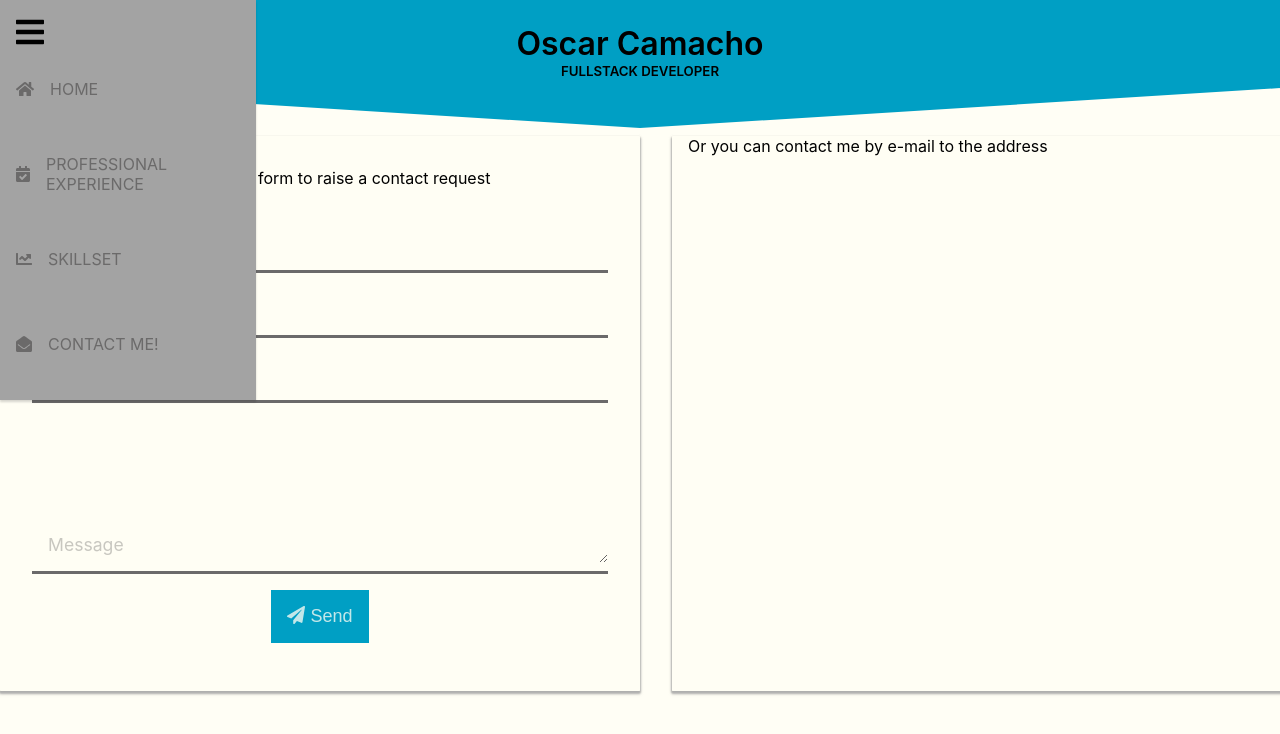
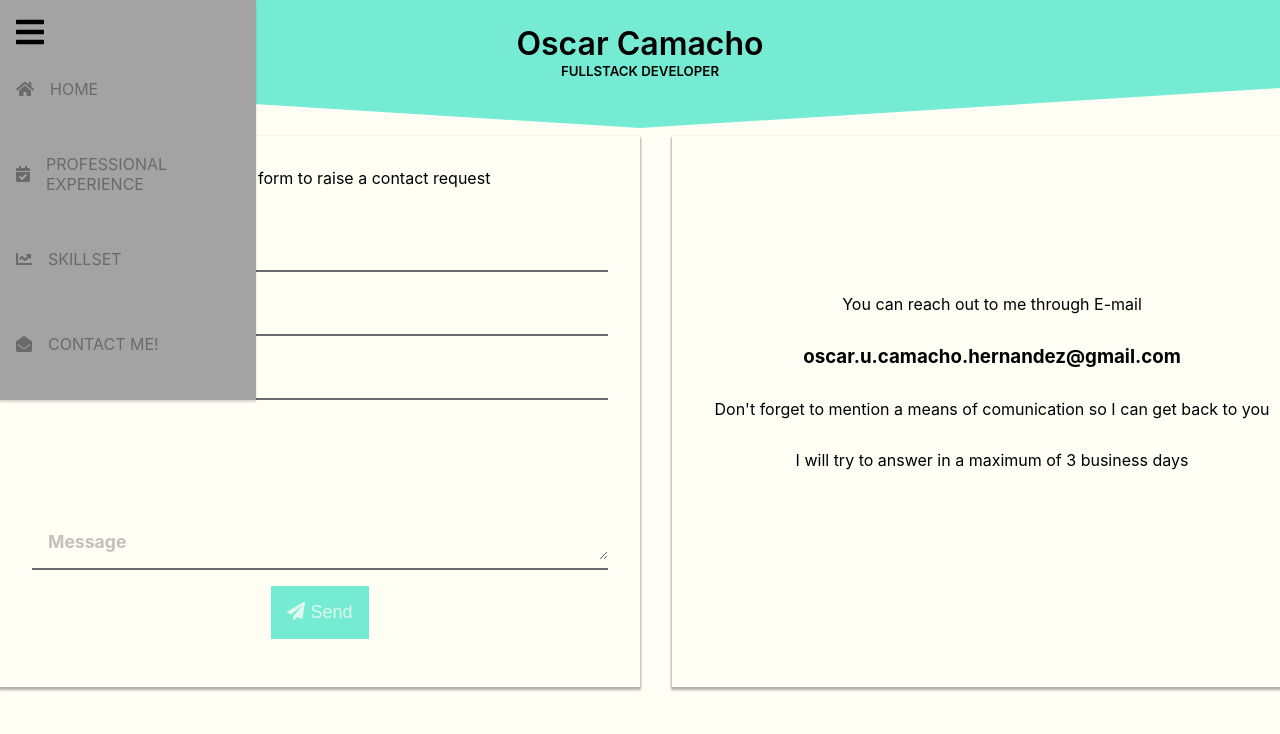
Before and after one commit to OscarCamacho/contact-page, an Angular app: page /contact in a window 1280 px wide. Shown: the top 734 px of the page. Built offline with nearby package versions, Linux system fonts and the light colour scheme.

Commit message:
Contact-screen UI done. Cosmetic change

```diff
--- a/src/app/base/components/navbar/navbar.component.css
+++ b/src/app/base/components/navbar/navbar.component.css
@@ -84,12 +84,9 @@ li:hover {
 	transition: background-color var(--transition-speed) ease;
 }
 
-li:hover span fa-icon {
-	color: var(--text-primary);
-}
-
+li:hover span fa-icon,
 li:hover span a {
-	color: var(--text-primary);
+	color: var(--nav-primary);
 }
 
 li a {
--- a/src/app/contact/components/contactscreen/contactscreen.component.css
+++ b/src/app/contact/components/contactscreen/contactscreen.component.css
@@ -10,7 +10,7 @@
 	width: 100%;
 	position: relative;
 	margin: 1rem auto 1rem;
-	border-bottom: 0.2rem solid var(--text-secondary);
+	border-bottom: 0.15rem solid var(--text-secondary);
 }
 
 .contactFormField::after {
@@ -20,10 +20,11 @@
 	position: relative;
 	display: block;
 	height: 0.25rem;
-	background: var(--contrast-primary);
+	background: var(--contrast-secondary);
 	transform: scaleX(0);
 	transform-origin: 0%;
-	transition: transform var(--transition-speed) ease;
+	transition: all var(--transition-speed) ease;
+	opacity: 0;
 }
 
 .contactFormField:focus-within {
@@ -32,6 +33,7 @@
 
 .contactFormField:focus-within::after {
 	transform: scaleX(1);
+	opacity: 1;
 }
 
 .contactFormField:focus-within .label,
@@ -45,7 +47,7 @@
 .textarea:not(:placeholder-shown) + .textareaLabel{
 	transform: scale(0.8) translateY(-10.3rem);
 	opacity: 0.6;
-	transition: all var(--transition-speed) ease;
+	transition: all calc(var(--transition-speed) * 0.85) ease;
 }
 
 .label, .textareaLabel {
@@ -57,7 +59,8 @@
 	transform-origin: 0%;
 	transition: transform var(--transition-speed);
 	color: var(--text-primary);
-	opacity: 0.9;
+	opacity: 1;
+	font-weight: bold;
 	font-size: 1.1rem;
 }
 
@@ -94,3 +97,15 @@ button:hover {
 	background: var(--contrast-secondary);
 	transition: all calc(var(--transition-speed) * 0.6) ease;
 }
+
+.contactInfoContainer {
+	display: flex;
+	align-items: center;
+	text-align: justify;
+	flex-direction: column;
+	padding-top: 25%;
+}
+
+.contactInfoContainer * {
+	margin: 0.35rem;
+}
--- a/src/app/contact/components/contactscreen/contactscreen.component.html
+++ b/src/app/contact/components/contactscreen/contactscreen.component.html
@@ -1,34 +1,66 @@
 <div class="two-columns-container">
     <app-card id="contactForm">
-        <div class="contactFormContainer">
+        <form
+            [formGroup]="contactForm"
+            class="contactFormContainer"
+            (ngSubmit)="sendContactRequest()"
+        >
             <p>Please fill this form to raise a contact request</p>
             <br />
             <div class="contactFormField">
-                <input id="name" class="input" placeholder="" />
+                <input
+                    id="name"
+                    class="input"
+                    placeholder=""
+                    formControlName="name"
+                />
                 <label for="name" class="label">Name</label>
             </div>
             <div class="contactFormField">
-                <input id="subject" class="input" placeholder="" />
+                <input
+                    id="subject"
+                    class="input"
+                    placeholder=""
+                    formControlName="subject"
+                />
                 <label for="subject" class="label">Subject</label>
             </div>
             <div class="contactFormField">
-                <input id="email" class="input" placeholder="" />
+                <input
+                    id="email"
+                    class="input"
+                    placeholder=""
+                    formControlName="email"
+                />
                 <label for="email" class="label">Email Address</label>
             </div>
             <div class="contactFormField">
-                <textarea id="email" class="textarea" placeholder=""></textarea>
+                <textarea
+                    id="email"
+                    class="textarea"
+                    placeholder=""
+                    formControlName="message"
+                ></textarea>
                 <label for="email" class="textareaLabel">Message</label>
             </div>
-            <button (click)="sendContactRequest()">
+            <button type="submit">
                 <fa-icon [icon]="sendIcon"></fa-icon>
                 Send
             </button>
-        </div>
+        </form>
     </app-card>
     <app-card id="contact information">
         <div class="contactInfoContainer">
-            <p>Or you can contact me by e-mail to the address</p>
-            <h4>{{_contactMail}}</h4>
+            <p>You can reach out to me through E-mail</p>
+            <br />
+            <h3>{{_contactMail}}</h3>
+            <br />
+            <p>
+                Don't forget to mention a means of comunication so I can get
+                back to you
+            </p>
+            <br />
+            <p>I will try to answer in a maximum of 3 business days</p>
         </div>
     </app-card>
 </div>
--- a/src/app/contact/components/contactscreen/contactscreen.component.ts
+++ b/src/app/contact/components/contactscreen/contactscreen.component.ts
@@ -1,6 +1,7 @@
 import {Component, OnInit} from '@angular/core';
 import {EnvironmentService} from 'src/app/base/services/environment.service';
-import {faPaperPlane} from '@fortawesome/free-solid-svg-icons';
+import {faPaperPlane, faPray} from '@fortawesome/free-solid-svg-icons';
+import {FormGroup, FormControl} from '@angular/forms';
 
 @Component({
     templateUrl: './contactscreen.component.html',
@@ -9,6 +10,13 @@ import {faPaperPlane} from '@fortawesome/free-solid-svg-icons';
 export class ContactscreenComponent implements OnInit {
     sendIcon = faPaperPlane;
     private contactMail: string;
+
+    contactForm = new FormGroup({
+        name: new FormControl(''),
+        subject: new FormControl(''),
+        email: new FormControl(''),
+        message: new FormControl(''),
+    });
 
     constructor(private environmentService: EnvironmentService) {}
 
@@ -25,6 +33,7 @@ export class ContactscreenComponent implements OnInit {
     }
 
     sendContactRequest(): void {
+        console.log('sendContactRequest', {form: this.contactForm.value});
         alert('This functionality is not yet implemented');
     }
 }
--- a/src/app/contact/contact.module.ts
+++ b/src/app/contact/contact.module.ts
@@ -5,6 +5,7 @@ import {ContactRoutingModule} from './contact-routing.module';
 import {ContactscreenComponent} from './components/contactscreen/contactscreen.component';
 import {BaseModule} from '../base/base.module';
 import {FontAwesomeModule} from '@fortawesome/angular-fontawesome';
+import {ReactiveFormsModule} from '@angular/forms';
 
 @NgModule({
     declarations: [ContactscreenComponent],
@@ -13,6 +14,7 @@ import {FontAwesomeModule} from '@fortawesome/angular-fontawesome';
         ContactRoutingModule,
         BaseModule,
         FontAwesomeModule,
+        ReactiveFormsModule,
     ],
 })
 export class ContactModule {}
--- a/src/environments/environment.ts
+++ b/src/environments/environment.ts
@@ -32,6 +32,7 @@ export const environment = {
             icon: faEnvelopeOpen,
         },
     ],
+    contactMail: 'oscar.u.camacho.hernandez@gmail.com',
 };
 
 /*
--- a/src/styles.css
+++ b/src/styles.css
@@ -7,11 +7,11 @@
     --text-secondary: #6b6a6a;
     --nav-height: 3rem;
     --nav-primary: #a3a3a3;
-    --nav-secondary: #727272;
+    --nav-secondary: #4c5454;
     --bg-primary: #fffef5c2;
     --bg-secondary: #a3a3a3d8;
-    --contrast-primary: #009fc4;
-    --contrast-secondary: #18bde2;
+    --contrast-primary: #75ebd4;
+    --contrast-secondary: #3d7c74;
     --transition-speed: 600ms;
 }
 
```
